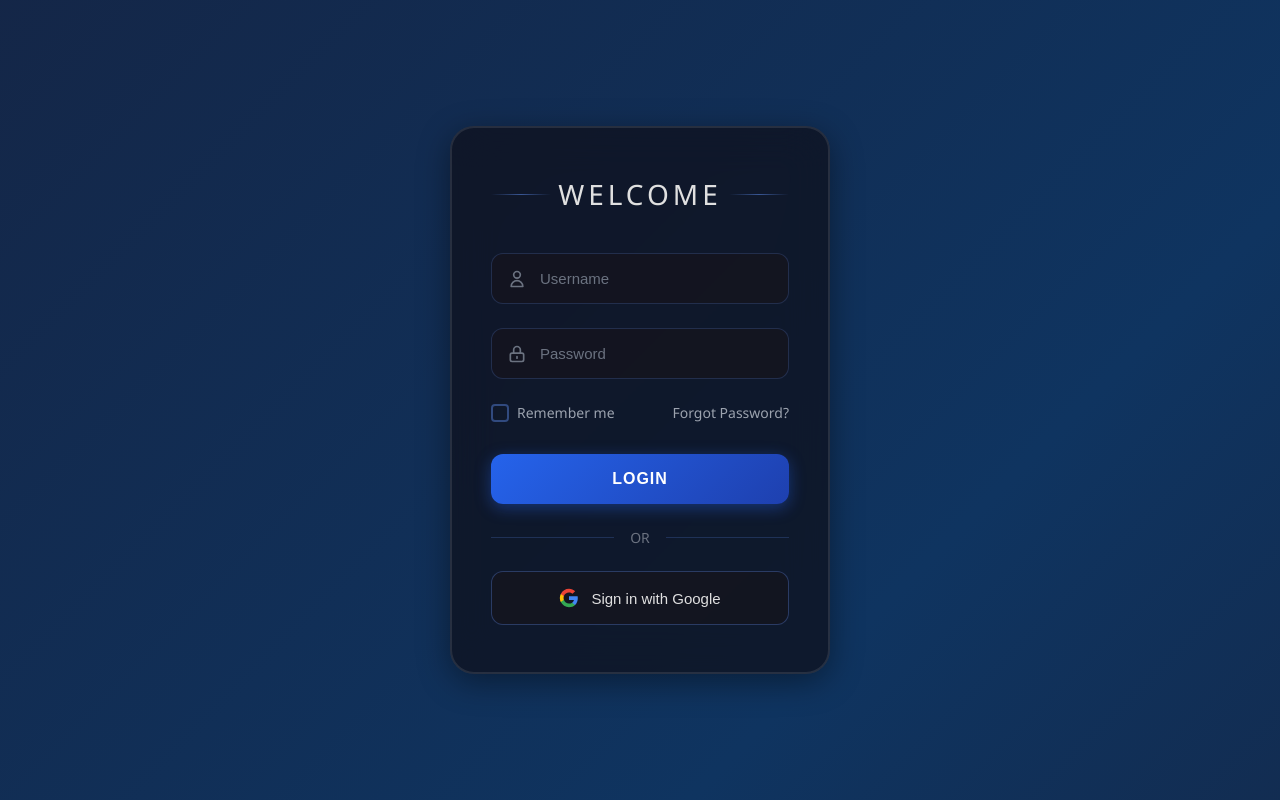
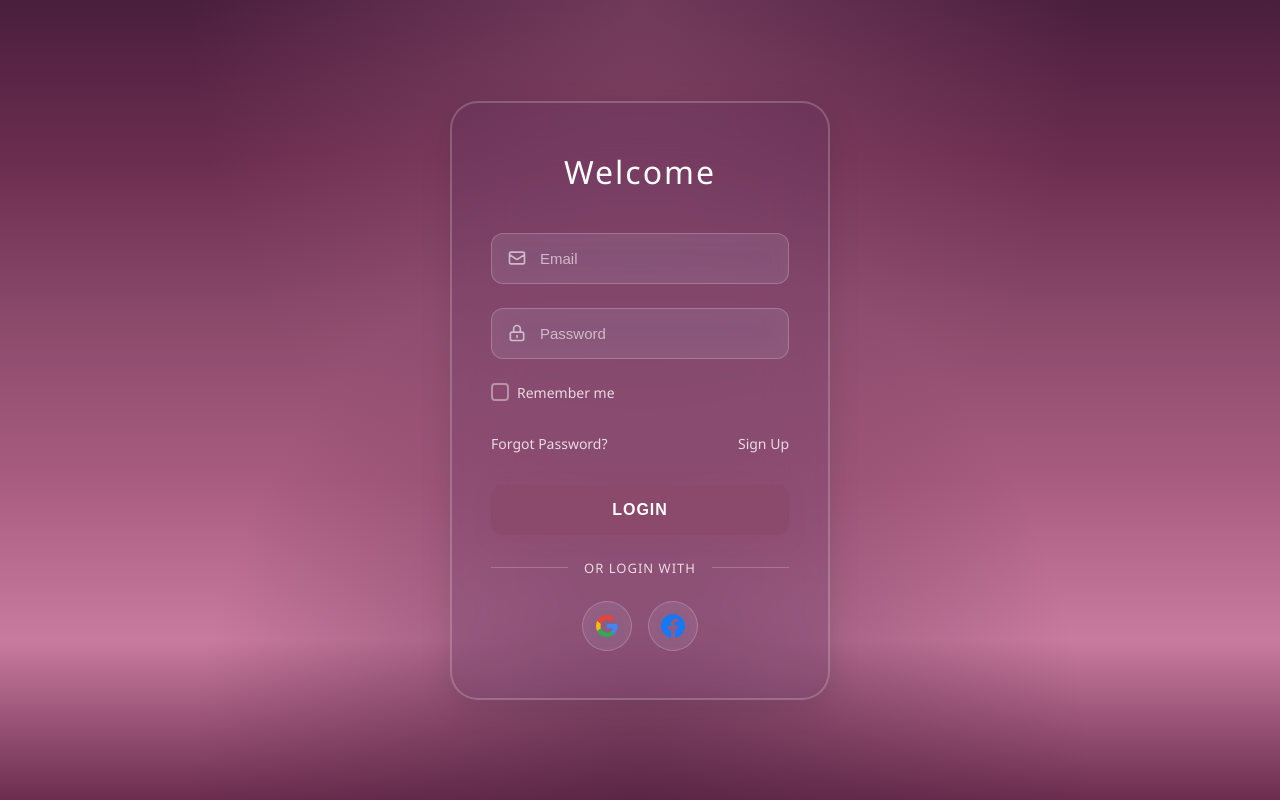
Before and after one commit to harikrshm/Login-Page, a plain HTML site: page index.html in a window 1280 px wide. Drawn offline with Linux system fonts and the light colour scheme.

Commit message:
Redesign login page with glassmorphism UI - transparent glass effect, purple/pink gradient background, email field, social login icons, and Sign Up link

```diff
--- a/index.html
+++ b/index.html
@@ -19,40 +19,51 @@
             display: flex;
             justify-content: center;
             align-items: center;
-            background: linear-gradient(135deg, #0a0a0a 0%, #1a1a2e 25%, #16213e 50%, #0f3460 75%, #1a1a2e 100%);
-            background-size: 400% 400%;
-            animation: gradientShift 15s ease infinite;
+            background: linear-gradient(180deg,
+                #4A1E3D 0%,
+                #6B2D4F 20%,
+                #8B4A6B 40%,
+                #A85C7F 60%,
+                #C97B9F 80%,
+                #6B2D4F 100%);
+            background-size: 100% 100%;
+            position: relative;
             overflow: hidden;
         }
 
-        @keyframes gradientShift {
-            0% {
-                background-position: 0% 50%;
-            }
-            50% {
-                background-position: 100% 50%;
-            }
-            100% {
-                background-position: 0% 50%;
-            }
+        body::before {
+            content: '';
+            position: absolute;
+            top: 0;
+            left: 0;
+            right: 0;
+            bottom: 0;
+            background:
+                radial-gradient(ellipse at top, rgba(201, 123, 159, 0.3) 0%, transparent 50%),
+                radial-gradient(ellipse at bottom, rgba(74, 30, 61, 0.5) 0%, transparent 50%);
+            pointer-events: none;
         }
 
         .login-container {
             width: 100%;
             max-width: 420px;
             padding: 20px;
+            position: relative;
+            z-index: 1;
         }
 
         .login-card {
-            background: rgba(15, 15, 25, 0.7);
-            backdrop-filter: blur(20px);
-            -webkit-backdrop-filter: blur(20px);
-            border-radius: 24px;
+            background: rgba(75, 50, 100, 0.15);
+            backdrop-filter: blur(30px);
+            -webkit-backdrop-filter: blur(30px);
+            border-radius: 28px;
             padding: 48px 40px;
-            box-shadow: 0 8px 32px rgba(0, 0, 0, 0.4),
-                        0 0 0 1px rgba(255, 255, 255, 0.1) inset;
-            border: 1px solid rgba(255, 255, 255, 0.1);
+            box-shadow:
+                0 8px 32px rgba(0, 0, 0, 0.1),
+                0 0 0 1px rgba(255, 255, 255, 0.2) inset;
+            border: 1px solid rgba(255, 255, 255, 0.2);
             animation: slideUp 0.6s ease-out;
+            position: relative;
         }
 
         @keyframes slideUp {
@@ -72,30 +83,12 @@
             position: relative;
         }
 
-        .welcome-header::before,
-        .welcome-header::after {
-            content: '';
-            position: absolute;
-            top: 50%;
-            width: 60px;
-            height: 1px;
-            background: linear-gradient(90deg, transparent, rgba(100, 150, 255, 0.5), transparent);
-        }
-
-        .welcome-header::before {
-            left: 0;
-        }
-
-        .welcome-header::after {
-            right: 0;
-        }
-
         .welcome-title {
-            color: #e0e0e0;
-            font-size: 28px;
-            font-weight: 300;
-            letter-spacing: 4px;
-            text-transform: uppercase;
+            color: #FFFFFF;
+            font-size: 32px;
+            font-weight: 400;
+            letter-spacing: 2px;
+            text-transform: capitalize;
         }
 
         .input-group {
@@ -114,7 +107,7 @@
             left: 16px;
             width: 20px;
             height: 20px;
-            color: #6b7280;
+            color: rgba(255, 255, 255, 0.6);
             z-index: 1;
             pointer-events: none;
         }
@@ -122,28 +115,30 @@
         .input-field {
             width: 100%;
             padding: 16px 16px 16px 48px;
-            background: rgba(20, 20, 30, 0.8);
-            border: 1px solid rgba(100, 150, 255, 0.2);
+            background: rgba(255, 255, 255, 0.1);
+            backdrop-filter: blur(10px);
+            -webkit-backdrop-filter: blur(10px);
+            border: 1px solid rgba(255, 255, 255, 0.2);
             border-radius: 12px;
-            color: #e0e0e0;
+            color: #FFFFFF;
             font-size: 15px;
             outline: none;
             transition: all 0.3s ease;
         }
 
         .input-field::placeholder {
-            color: #6b7280;
+            color: rgba(255, 255, 255, 0.6);
         }
 
         .input-field:focus {
-            border-color: rgba(100, 150, 255, 0.6);
-            background: rgba(25, 25, 40, 0.9);
-            box-shadow: 0 0 0 3px rgba(100, 150, 255, 0.1);
+            border-color: rgba(255, 255, 255, 0.4);
+            background: rgba(255, 255, 255, 0.15);
+            box-shadow: 0 0 0 3px rgba(255, 255, 255, 0.1);
         }
 
         .input-field:focus + .input-icon,
         .input-field:not(:placeholder-shown) + .input-icon {
-            color: #6496ff;
+            color: rgba(255, 255, 255, 0.9);
         }
 
         .options-row {
@@ -158,7 +153,7 @@
             display: flex;
             align-items: center;
             gap: 8px;
-            color: #9ca3af;
+            color: rgba(255, 255, 255, 0.8);
             cursor: pointer;
             user-select: none;
         }
@@ -166,7 +161,7 @@
         .checkbox {
             width: 18px;
             height: 18px;
-            border: 2px solid rgba(100, 150, 255, 0.4);
+            border: 2px solid rgba(255, 255, 255, 0.4);
             border-radius: 4px;
             position: relative;
             transition: all 0.2s ease;
@@ -183,7 +178,11 @@
 
         .checkbox input:checked ~ .checkmark {
             opacity: 1;
-            transform: scale(1);
+            transform: translate(-50%, -50%) scale(1);
+        }
+
+        .checkbox input:checked {
+            border-color: rgba(255, 255, 255, 0.8);
         }
 
         .checkmark {
@@ -191,36 +190,39 @@
             top: 50%;
             left: 50%;
             transform: translate(-50%, -50%) scale(0);
-            color: #6496ff;
+            color: #FFFFFF;
             font-size: 12px;
             opacity: 0;
             transition: all 0.2s ease;
         }
 
-        .forgot-password {
-            color: #9ca3af;
+        .forgot-password,
+        .sign-up-link {
+            color: rgba(255, 255, 255, 0.8);
             text-decoration: none;
             transition: color 0.3s ease;
+            font-size: 14px;
         }
 
-        .forgot-password:hover {
-            color: #6496ff;
+        .forgot-password:hover,
+        .sign-up-link:hover {
+            color: #FFFFFF;
         }
 
         .login-button {
             width: 100%;
             padding: 16px;
-            background: linear-gradient(135deg, #2563eb 0%, #1e40af 100%);
+            background: #8B4A6B;
             border: none;
             border-radius: 12px;
-            color: #ffffff;
+            color: #FFFFFF;
             font-size: 16px;
             font-weight: 600;
             letter-spacing: 1px;
             text-transform: uppercase;
             cursor: pointer;
             transition: all 0.3s ease;
-            box-shadow: 0 4px 16px rgba(37, 99, 235, 0.4);
+            box-shadow: 0 4px 16px rgba(139, 74, 107, 0.4);
             position: relative;
             overflow: hidden;
         }
@@ -237,8 +239,9 @@
         }
 
         .login-button:hover {
+            background: #7B3A5B;
             transform: translateY(-2px);
-            box-shadow: 0 6px 24px rgba(37, 99, 235, 0.6);
+            box-shadow: 0 6px 24px rgba(139, 74, 107, 0.6);
         }
 
         .login-button:hover::before {
@@ -247,6 +250,7 @@
 
         .login-button:active {
             transform: translateY(0);
+            background: #6B2D4F;
         }
 
         .divider {
@@ -254,15 +258,18 @@
             align-items: center;
             text-align: center;
             margin: 24px 0;
-            color: #6b7280;
-            font-size: 14px;
+            color: rgba(255, 255, 255, 0.8);
+            font-size: 13px;
+            font-weight: 500;
+            text-transform: uppercase;
+            letter-spacing: 1px;
         }
 
         .divider::before,
         .divider::after {
             content: '';
             flex: 1;
-            border-bottom: 1px solid rgba(100, 150, 255, 0.2);
+            border-bottom: 1px solid rgba(255, 255, 255, 0.2);
         }
 
         .divider::before {
@@ -273,13 +280,60 @@
             margin-left: 16px;
         }
 
+        .social-login-container {
+            display: flex;
+            gap: 16px;
+            justify-content: center;
+            margin-top: 8px;
+        }
+
+        .social-login-button {
+            width: 50px;
+            height: 50px;
+            border-radius: 50%;
+            border: 1px solid rgba(255, 255, 255, 0.2);
+            background: rgba(255, 255, 255, 0.1);
+            backdrop-filter: blur(10px);
+            -webkit-backdrop-filter: blur(10px);
+            cursor: pointer;
+            transition: all 0.3s ease;
+            display: flex;
+            align-items: center;
+            justify-content: center;
+            position: relative;
+            overflow: hidden;
+        }
+
+        .social-login-button:hover {
+            background: rgba(255, 255, 255, 0.15);
+            transform: translateY(-2px);
+            box-shadow: 0 4px 16px rgba(0, 0, 0, 0.2);
+        }
+
+        .social-login-button:active {
+            transform: translateY(0);
+        }
+
+        .social-icon {
+            width: 24px;
+            height: 24px;
+            flex-shrink: 0;
+        }
+
+        .social-icon svg {
+            width: 100%;
+            height: 100%;
+        }
+
         .google-signin-button {
             width: 100%;
             padding: 16px;
-            background: rgba(20, 20, 30, 0.8);
-            border: 1px solid rgba(100, 150, 255, 0.3);
+            background: rgba(255, 255, 255, 0.1);
+            backdrop-filter: blur(10px);
+            -webkit-backdrop-filter: blur(10px);
+            border: 1px solid rgba(255, 255, 255, 0.2);
             border-radius: 12px;
-            color: #e0e0e0;
+            color: #FFFFFF;
             font-size: 15px;
             font-weight: 500;
             cursor: pointer;
@@ -294,10 +348,10 @@
         }
 
         .google-signin-button:hover {
-            background: rgba(25, 25, 40, 0.9);
-            border-color: rgba(100, 150, 255, 0.5);
+            background: rgba(255, 255, 255, 0.15);
+            border-color: rgba(255, 255, 255, 0.3);
             transform: translateY(-2px);
-            box-shadow: 0 4px 16px rgba(100, 150, 255, 0.2);
+            box-shadow: 0 4px 16px rgba(0, 0, 0, 0.2);
         }
 
         .google-signin-button:active {
@@ -368,15 +422,15 @@
                 <div class="input-group">
                     <div class="input-wrapper">
                         <input
-                            type="text"
-                            id="username"
+                            type="email"
+                            id="email"
                             class="input-field"
-                            placeholder="Username"
+                            placeholder="Email"
                             required
-                            autocomplete="username"
+                            autocomplete="email"
                         >
                         <svg class="input-icon" fill="none" stroke="currentColor" viewBox="0 0 24 24">
-                            <path stroke-linecap="round" stroke-linejoin="round" stroke-width="2" d="M16 7a4 4 0 11-8 0 4 4 0 018 0zM12 14a7 7 0 00-7 7h14a7 7 0 00-7-7z"></path>
+                            <path stroke-linecap="round" stroke-linejoin="round" stroke-width="2" d="M3 8l7.89 5.26a2 2 0 002.22 0L21 8M5 19h14a2 2 0 002-2V7a2 2 0 00-2-2H5a2 2 0 00-2 2v10a2 2 0 002 2z"></path>
                         </svg>
                     </div>
                 </div>
@@ -405,16 +459,21 @@
                         </span>
                         Remember me
                     </label>
+                </div>
+
+                <div class="options-row" style="margin-top: 16px;">
                     <a href="#" class="forgot-password">Forgot Password?</a>
+                    <a href="#" class="sign-up-link">Sign Up</a>
                 </div>
 
                 <button type="submit" class="login-button">Login</button>
             </form>
 
-            <div class="divider">OR</div>
+            <div class="divider">OR LOGIN WITH</div>
 
-            <button type="button" id="googleSignInButton" class="google-signin-button">
-                <span class="google-icon">
+            <div class="social-login-container">
+                <button type="button" id="googleSignInButton" class="social-login-button" title="Sign in with Google">
+                    <span class="social-icon">
                         <svg viewBox="0 0 24 24" xmlns="http://www.w3.org/2000/svg">
                             <path fill="#4285F4" d="M22.56 12.25c0-.78-.07-1.53-.2-2.25H12v4.26h5.92c-.26 1.37-1.04 2.53-2.21 3.31v2.77h3.57c2.08-1.92 3.28-4.74 3.28-8.09z"/>
                             <path fill="#34A853" d="M12 23c2.97 0 5.46-.98 7.28-2.66l-3.57-2.77c-.98.66-2.23 1.06-3.71 1.06-2.86 0-5.29-1.93-6.16-4.53H2.18v2.84C3.99 20.53 7.7 23 12 23z"/>
@@ -422,8 +481,15 @@
                             <path fill="#EA4335" d="M12 5.38c1.62 0 3.06.56 4.21 1.64l3.15-3.15C17.45 2.09 14.97 1 12 1 7.7 1 3.99 3.47 2.18 7.07l3.66 2.84c.87-2.6 3.3-4.53 6.16-4.53z"/>
                         </svg>
                     </span>
-                <span>Sign in with Google</span>
                 </button>
+                <button type="button" id="facebookSignInButton" class="social-login-button" title="Sign in with Facebook">
+                    <span class="social-icon">
+                        <svg viewBox="0 0 24 24" fill="#1877F2" xmlns="http://www.w3.org/2000/svg">
+                            <path d="M24 12.073c0-6.627-5.373-12-12-12s-12 5.373-12 12c0 5.99 4.388 10.954 10.125 11.854v-8.385H7.078v-3.47h3.047V9.43c0-3.007 1.792-4.669 4.533-4.669 1.312 0 2.686.235 2.686.235v2.953H15.83c-1.491 0-1.956.925-1.956 1.874v2.25h3.328l-.532 3.47h-2.796v8.385C19.612 23.027 24 18.062 24 12.073z"/>
+                        </svg>
+                    </span>
+                </button>
+            </div>
 
             <div id="errorMessage" class="error-message"></div>
             <div id="successMessage" class="success-message"></div>
@@ -450,6 +516,7 @@
         const loginForm = document.getElementById('loginForm');
         const rememberMe = document.getElementById('rememberMe');
         const googleSignInButton = document.getElementById('googleSignInButton');
+        const facebookSignInButton = document.getElementById('facebookSignInButton');
         const errorMessage = document.getElementById('errorMessage');
         const successMessage = document.getElementById('successMessage');
 
@@ -470,18 +537,21 @@
             errorMessage.classList.remove('show');
         }
 
-        // Load saved username if "Remember me" was checked
+        // Load saved email if "Remember me" was checked
         window.addEventListener('DOMContentLoaded', () => {
-            const savedUsername = localStorage.getItem('savedUsername');
+            const savedEmail = localStorage.getItem('savedEmail');
             const wasRemembered = localStorage.getItem('rememberMe') === 'true';
 
-            if (wasRemembered && savedUsername) {
-                document.getElementById('username').value = savedUsername;
+            if (wasRemembered && savedEmail) {
+                document.getElementById('email').value = savedEmail;
                 rememberMe.checked = true;
             }
 
             // Initialize Google Sign-In
             initializeGoogleSignIn();
+
+            // Initialize Facebook Sign-In
+            initializeFacebookSignIn();
         });
 
         // Initialize Google Identity Services
@@ -574,15 +644,16 @@
             // Show success message
             showSuccess(`Welcome, ${userInfo.name || userInfo.email}!`);
 
-            // Update button state
+            // Update button state (for circular button, just show checkmark)
             googleSignInButton.disabled = true;
+            googleSignInButton.style.background = 'rgba(16, 185, 129, 0.2)';
+            googleSignInButton.style.borderColor = 'rgba(16, 185, 129, 0.5)';
             googleSignInButton.innerHTML = `
-                <span class="google-icon">
-                    <svg viewBox="0 0 24 24" fill="none" stroke="currentColor" stroke-width="2">
+                <span class="social-icon">
+                    <svg viewBox="0 0 24 24" fill="none" stroke="#10b981" stroke-width="3">
                         <path d="M20 6L9 17l-5-5"/>
                     </svg>
                 </span>
-                <span>Signed in as ${userInfo.name || userInfo.email}</span>
             `;
 
             // Log user info (in production, send this to your backend server)
@@ -597,24 +668,41 @@
             // });
         }
 
+        // Initialize Facebook Sign-In
+        function initializeFacebookSignIn() {
+            facebookSignInButton.addEventListener('click', () => {
+                // Facebook Login implementation
+                // Note: This requires Facebook SDK integration
+                // For now, showing a placeholder message
+                showError('Facebook login will be implemented with Facebook SDK. Please use Google login for now.');
+
+                // In production, you would integrate Facebook Login SDK:
+                // FB.login(function(response) {
+                //     if (response.authResponse) {
+                //         // Handle successful login
+                //     }
+                // }, {scope: 'email'});
+            });
+        }
+
         // Regular login form handler
         loginForm.addEventListener('submit', (e) => {
             e.preventDefault();
 
-            const username = document.getElementById('username').value;
+            const email = document.getElementById('email').value;
             const password = document.getElementById('password').value;
 
-            // Save username if "Remember me" is checked
+            // Save email if "Remember me" is checked
             if (rememberMe.checked) {
-                localStorage.setItem('savedUsername', username);
+                localStorage.setItem('savedEmail', email);
                 localStorage.setItem('rememberMe', 'true');
             } else {
-                localStorage.removeItem('savedUsername');
+                localStorage.removeItem('savedEmail');
                 localStorage.removeItem('rememberMe');
             }
 
             // Here you would typically send the data to a server
-            console.log('Login attempt:', { username, password });
+            console.log('Login attempt:', { email, password });
 
             // Simulate login process
             const loginButton = document.querySelector('.login-button');
```
Lines whose indentation alone changed are shown as unchanged.
